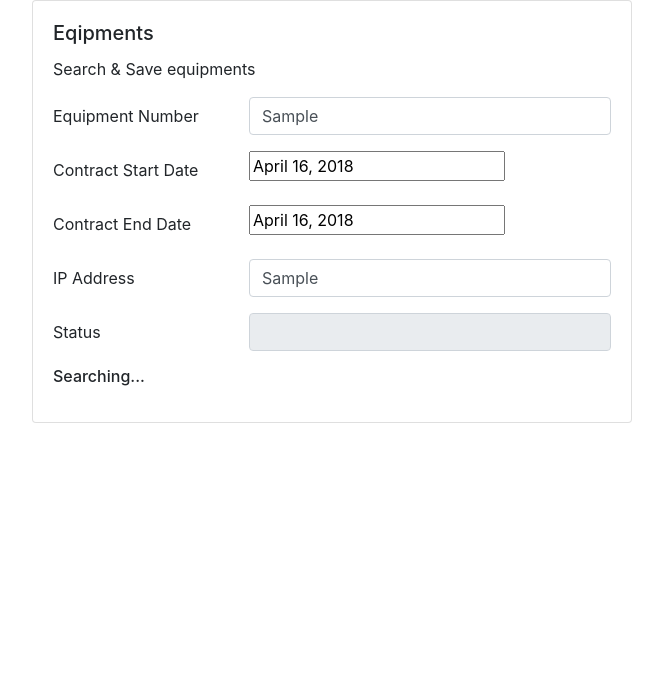
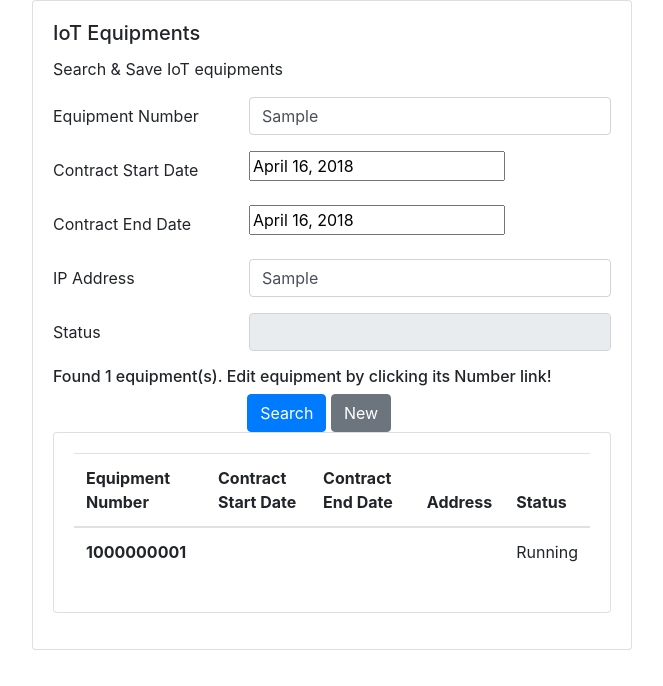
Before and after one commit to jarkko-turpeinen/assignment, a React (Create React App) app in the folder spa/: page / in a window 1280 px wide. Both pictures are taken after typing "Sample", "Sample" into the empty fields and a click on the button "Search". Shown: the top 686 px of the page, without its empty margins (308-971 px from the left). Built offline with nearby package versions, Linux system fonts and the light colour scheme.

Commit message:
styling and finalizing functionality

```diff
--- a/spa/src/components/App.js
+++ b/spa/src/components/App.js
@@ -2,7 +2,7 @@ import React, { Component } from 'react';
 import './../assets/App.css';
 import 'bootstrap/dist/css/bootstrap.min.css';
 import { Card, CardText, CardBody, CardTitle } from 'reactstrap';
-import EquipmentForm from '../components/EquipmentForm'
+import EquipmentForm from './../containers/EquipmentForm'
 
 class App extends Component {
   render() {
@@ -10,8 +10,8 @@ class App extends Component {
       <div className="App">
         <Card>
             <CardBody>
-                <CardTitle>Eqipments</CardTitle>
-                <CardText>Search & Save equipments</CardText>
+                <CardTitle>IoT Equipments</CardTitle>
+                <CardText>Search & Save IoT equipments</CardText>
                 <EquipmentForm/>
             </CardBody>
         </Card>
--- a/spa/src/containers/EquipmentList.js
+++ b/spa/src/components/EquipmentList.js
@@ -17,13 +17,15 @@ const EquipmentList = props => {
             </tr>
           </thead>
           <tbody>
-              <tr>
-                <th scope="row">1000000001</th>
-                <td>2018-04-16</td>
-                <td>2023-04-15</td>
-                <td>127.0.0.1</td>
-                <td>Running</td>
-              </tr>
+          {props.equipments.map(equipment =>
+            <tr key={equipment._id} >
+              <th scope="row">{equipment.equipmentNumber}</th>
+              <td>{equipment.contractStartDate}</td>
+              <td>{equipment.contractEndDate}</td>
+              <td>{equipment.address}</td>
+              <td>{equipment.status}</td>
+            </tr>
+          )}
           </tbody>
         </Table>
         </CardBody>
--- a/spa/src/components/EquipmentForm.js
+++ b/spa/src/containers/EquipmentForm.js
@@ -1,7 +1,7 @@
 import React from 'react';
 import { Collapse, Col, Button, Form, FormGroup, Label, Input } from 'reactstrap';
-import ContractDate from './ContractDate'
-import EquipmentList from './../containers/EquipmentList'
+import ContractDate from './../components/ContractDate'
+import EquipmentList from './../components/EquipmentList'
 import axios from 'axios'
 
 export default class EquipmentForm extends React.Component {
@@ -21,8 +21,8 @@ export default class EquipmentForm extends React.Component {
       save: false,
       new: true,
       cancel: false,
-      result: 0,
-      status: 'Good day!'
+      status: 'Good day! Type seach criteria and hit Enter!',
+      result: []
     }
   }
 
@@ -56,8 +56,8 @@ export default class EquipmentForm extends React.Component {
 
   onEntered() {
     this.chattyStatus(
-      this.state.result > 0 ?
-        'Found ' + this.state.result + ' equipments. Edit equipment by clicking its Number link!'
+      this.state.result.length > 0 ?
+        'Found ' + this.state.result.length + ' equipment(s). Edit equipment by clicking its Number link!'
           : 'No results, please change search criteria and try again!'
     )
   }
@@ -105,7 +105,8 @@ export default class EquipmentForm extends React.Component {
     )
   }
 
-  handleSearch() {
+  handleSearch(event) {
+    event.preventDefault()
     this.setState({
       collapse: false,
       status: 'Searching...',
@@ -113,21 +114,42 @@ export default class EquipmentForm extends React.Component {
       save: false,
       new: false,
       cancel: false,
-      result: 10
+      result: this.state.result
     });
-    // on promise
-    window.setTimeout(() => {
+    // demo
+    window.setTimeout(
+      () => {
         this.setState({
           collapse: true,
-        status: 'Done!',
+          seacrh: true,
+          save: false,
+          new: true,
+          cancel: false,
+          result: [{ _id: 1, equipmentNumber: '1000000001', contractStartDate: '', status: 'Running'}]
+        })
+    }, 2000)
+
+    /* Fix CORS
+    axios.get('http://localhost:8001/assigment-app/equipment/1000000001')
+      .then(response => {
+        console.log(response)
+        JSON.parse(response)
+      })
+      .then(JSON => {
+        this.setState({
+          result: JSON,
+          collapse: true,
           seacrh: true,
           save: false,
           new: true,
           cancel: false
-      })}, 5000)
+          })
+      })
+      */
   }
 
-  handleSave() {
+  handleSave(event) {
+    event.preventDefault()
     this.setState({
       status: 'Saving...',
       seacrh: true,
@@ -147,12 +169,10 @@ export default class EquipmentForm extends React.Component {
       new: false,
       cancel: true
     });
-    // on promise
-    this.chattyStatus('Please fill the blanks and hit Save! Or just Cancel if you change your mind!')
+    this.chattyStatus('Please fill the blanks and hit Enter to save or Esc to cancel!')
   }
 
   handleCancel() {
-    console.log("cancel")
     this.setState({
       seacrh: true, save: false, new: true, cancel: false
     });
@@ -162,7 +182,14 @@ export default class EquipmentForm extends React.Component {
   render() {
     return (
       <div>
-        <Form>
+        <Form onSubmit={ this.state.seacrh ? this.handleSearch : this.handleSave }
+          onKeyDown={
+            (event) => {
+              if (this.state.save & event.keyCode === 27) {
+                this.handleCancel()
+              }
+            }
+          }>
           <FormGroup row>
             <Label sm={4} for="equipmentNumber">Equipment Number</Label>
             <Col>
@@ -201,13 +228,15 @@ export default class EquipmentForm extends React.Component {
           <FormGroup check row>
             <Col sm={{ offset: 4 }}>
               {this.state.seacrh &&
-                <Button onClick={this.handleSearch} >Search</Button>}
+                <Button color="primary" type="submit">Search</Button>}{' '}
               {this.state.new &&
-                <Button onClick={this.handleNew} >New</Button>}
+                <Button color="secondary"
+                  onClick={this.handleNew}>New</Button>}{' '}
               {this.state.save &&
-                <Button onClick={this.handleSave} >Save</Button>}
+                <Button color="primary" type="submit">Save</Button>}{' '}
               {this.state.cancel &&
-                <Button onClick={this.handleCancel} >Cancel</Button>}
+                <Button color="secondary"
+                  onClick={this.handleCancel} >Cancel</Button>}
             </Col>
           </FormGroup>
           <FormGroup>
@@ -218,7 +247,7 @@ export default class EquipmentForm extends React.Component {
               onExiting={this.onExiting}
               onExited={this.onExited}
             >
-              <EquipmentList/>
+              <EquipmentList equipments={this.state.result}/>
             </Collapse>
           </FormGroup>
         </Form>
```
Lines whose indentation alone changed are shown as unchanged.
